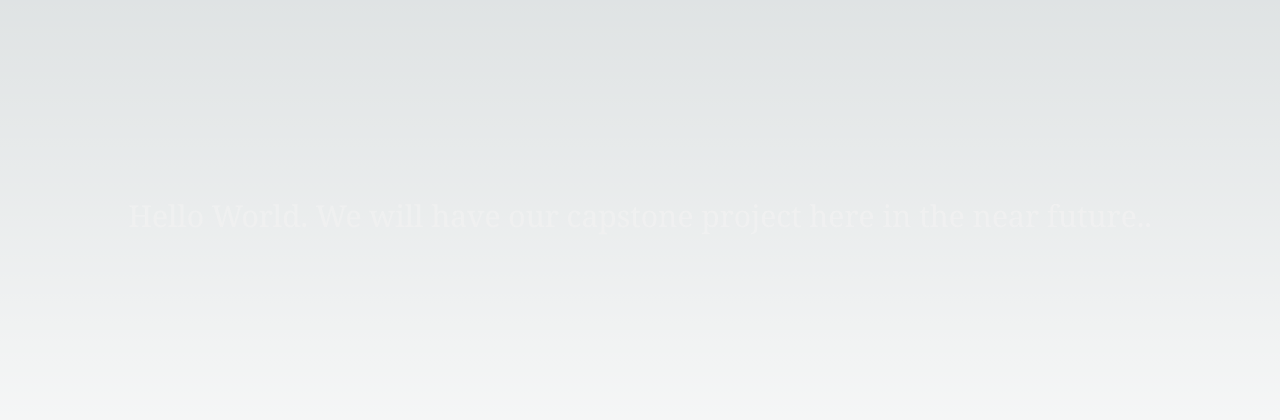
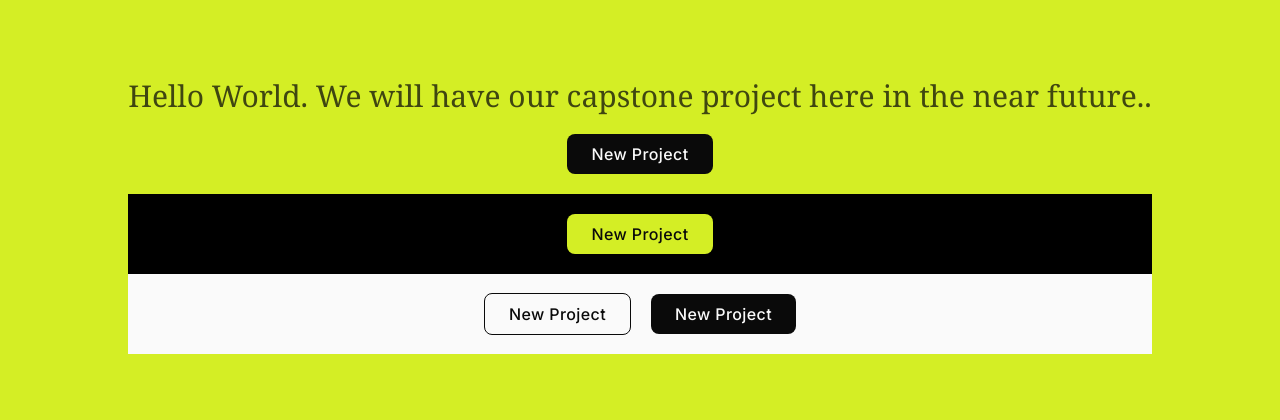
Before and after one commit to feyizoglu/crowdfunding-app, a Next.js app: page / in a window 1280 px wide. Shown: the part 184-604 px from the top of the page. Built offline with nearby package versions, Linux system fonts and the light colour scheme.

Commit message:
Starter template added to the main branch

```diff
--- /dev/null
+++ b/app/Components/ExampleComponent/ExampleComponent.jsx
@@ -0,0 +1,21 @@
+import React from 'react'
+
+import styles from "./styles.module.css";
+
+function ExampleComponent() {
+  //After creating you own branch please delete ExampleComponent Folder in your branch...
+
+  return (
+    <div>
+      {/* You can use template literals to add additional tailwindcss utilies */}
+      <h1 className={`text-3xl ${styles.btn} opacity-75`}>
+        sample text
+      </h1>
+      <button className={styles.btn}>
+        example
+      </button>
+    </div>
+  )
+}
+
+export default ExampleComponent
--- /dev/null
+++ b/app/Components/ExampleComponent/styles.module.css
@@ -0,0 +1,6 @@
+.btn {
+  width: 90px;
+  height: 40px;
+  padding: 10px 20px;
+  background: aqua;
+}
--- a/app/globals.css
+++ b/app/globals.css
@@ -2,26 +2,14 @@
 @tailwind components;
 @tailwind utilities;
 
-:root {
-  --foreground-rgb: 0, 0, 0;
-  --background-start-rgb: 214, 219, 220;
-  --background-end-rgb: 255, 255, 255;
-}
-
-@media (prefers-color-scheme: dark) {
-  :root {
-    --foreground-rgb: 255, 255, 255;
-    --background-start-rgb: 0, 0, 0;
-    --background-end-rgb: 0, 0, 0;
+@layer base {
+  .button-dark {
+    @apply inline-flex items-center justify-center py-2 px-6  font-medium tracking-wide text-whiteColor transition duration-200 bg-blackColor rounded-lg hover:bg-whiteColor hover:text-blackColor hover:border hover:border-blackColor cursor-pointer
+  }
+  .button-green {
+    @apply inline-flex items-center justify-center py-2 px-6  font-medium tracking-wide text-blackColor transition duration-200 bg-greenColor rounded-lg hover:bg-blackColor hover:border hover:border-greenColor hover:text-greenColor cursor-pointer
+  }
+  .button-light {
+    @apply inline-flex items-center justify-center py-2 px-6  font-medium tracking-wide text-blackColor border border-blackColor transition duration-200 bg-whiteColor rounded-lg hover:bg-blackColor hover:text-whiteColor  cursor-pointer
   }
 }
-
-body {
-  color: rgb(var(--foreground-rgb));
-  background: linear-gradient(
-      to bottom,
-      transparent,
-      rgb(var(--background-end-rgb))
-    )
-    rgb(var(--background-start-rgb));
-}
--- a/app/page.js
+++ b/app/page.js
@@ -1,7 +1,27 @@
 export default function Home() {
   return (
-    <main className='grid place-content-center h-screen text-[#020202] animate-pulse'>
-      <h1 className='text-3xl text-[#f2f2f2] font-serif'>Hello World. We will have our capstone project here in the near future..</h1>
+    <main className='bg-greenColor grid place-content-center h-screen text-center '>
+      <h1 className='text-3xl text-blackColor font-serif animate-pulse'>Hello World. We will have our capstone project here in the near future..</h1>
+      <div>
+        <div className=" h-20 items-center justify-center flex">
+          <button className="button-dark">
+            New Project
+          </button>
+        </div>
+        <div className="bg-black h-20 items-center  justify-center flex">
+          <button className="button-green">
+            New Project
+          </button>
+        </div>
+        <div className="bg-whiteColor h-20 items-center  justify-center flex space-x-5">
+          <button className="button-light">
+            New Project
+          </button>
+          <button className="button-dark">
+            New Project
+          </button>
+        </div>
+      </div>
     </main>
   )
 }
--- a/tailwind.config.js
+++ b/tailwind.config.js
@@ -7,11 +7,12 @@ module.exports = {
   ],
   theme: {
     extend: {
-      backgroundImage: {
-        'gradient-radial': 'radial-gradient(var(--tw-gradient-stops))',
-        'gradient-conic':
-          'conic-gradient(from 180deg at 50% 50%, var(--tw-gradient-stops))',
-      },
+      colors: {
+        greenColor : '#D4EE25',
+        blackColor : '#0A0A0A',
+        grayishColor: '#E9E9E9',
+        whiteColor: '#FAFAFA'
+      }
     },
   },
   plugins: [],
```
